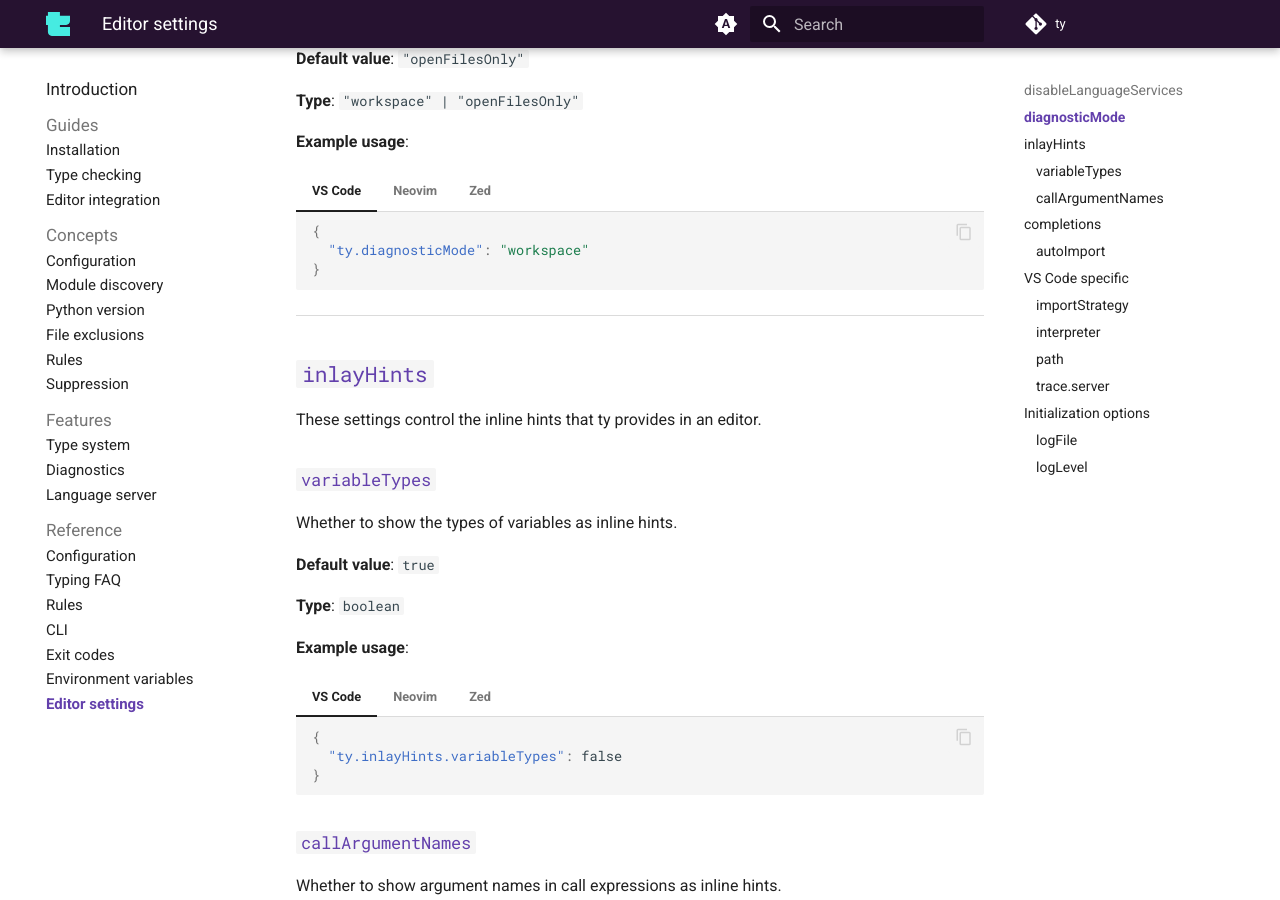
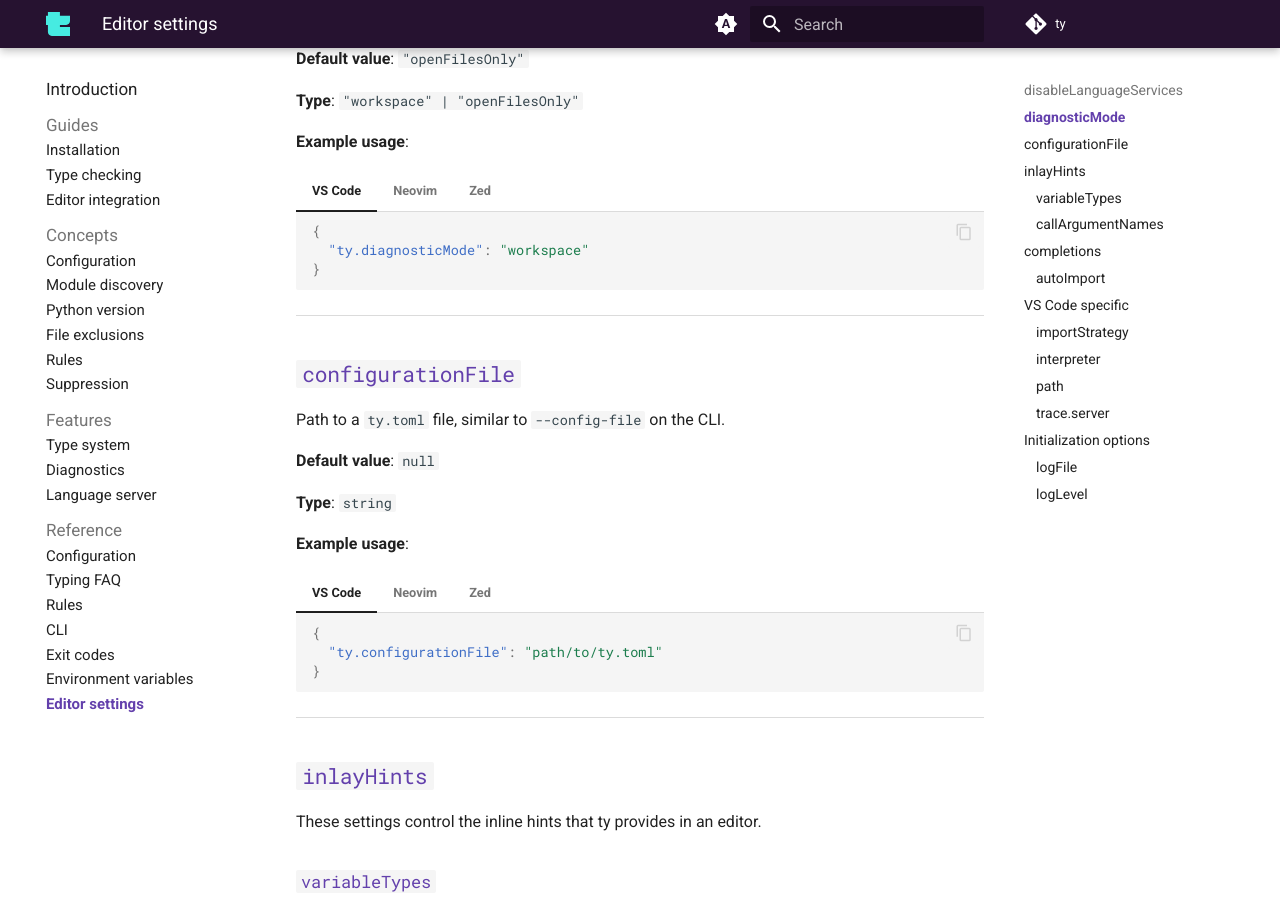
Before and after one commit to astral-sh/ty, an MkDocs documentation site: the page built from docs/reference/editor-settings.md, in a window 1280 px wide and 900 px high, scrolled down 927 px. Built offline with MkDocs 1.6.1 and Material for MkDocs 9.7.7, drawn with Linux system fonts in a browser that asks for light colours; comment, search, counter and statistics services are not loaded.

Commit message:
Add configurationFile editor setting documentation

````diff
--- a/docs/reference/editor-settings.md
+++ b/docs/reference/editor-settings.md
@@ -112,6 +112,61 @@ Determines the scope of the diagnostics reported by the language server.
         "ty": {
           "settings": {
             "diagnosticMode": "workspace"
+          }
+        }
+      }
+    }
+    ```
+
+______________________________________________________________________
+
+## `configurationFile`
+
+Path to a `ty.toml` file, similar to `--config-file` on the CLI.
+
+**Default value**: `null`
+
+**Type**: `string`
+
+**Example usage**:
+
+=== "VS Code"
+
+    ```json
+    {
+      "ty.configurationFile": "path/to/ty.toml"
+    }
+    ```
+
+=== "Neovim"
+
+    ```lua
+    require('lspconfig').ty.setup({
+      settings = {
+        ty = {
+          configurationFile = 'path/to/ty.toml',
+        },
+      },
+    })
+
+    -- For Neovim 0.11.0 and later:
+    vim.lsp.config('ty', {
+      settings = {
+        ty = {
+          configurationFile = 'path/to/ty.toml',
+        },
+      },
+    })
+    ```
+
+=== "Zed"
+
+    ```json
+    {
+      "lsp": {
+        "ty": {
+          "settings": {
+            "configurationFile": "path/to/ty.toml"
           }
         }
       }
````
